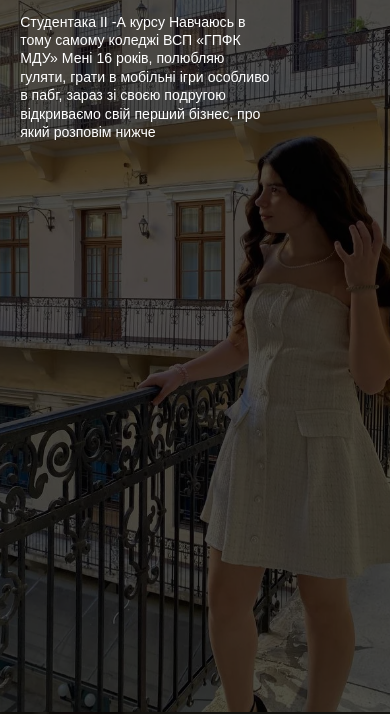
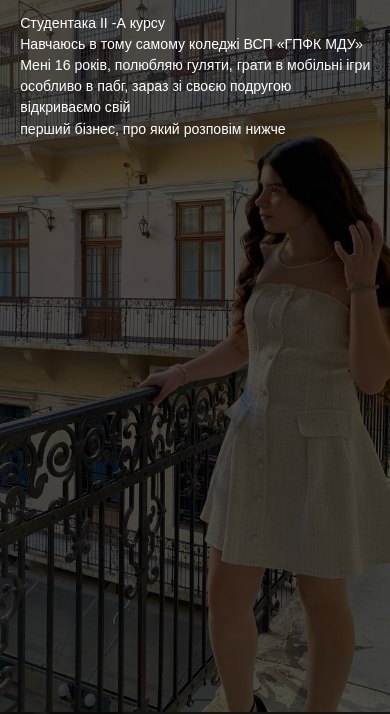
Before and after one commit to Tor4in/Nataly, a plain HTML site: page index.html in a window 390 px wide. Shown: the part 132-846 px from the top of the page. Drawn offline with nearby package versions, Linux system fonts and the light colour scheme.

Commit message:
Fix styles

```diff
--- a/style.css
+++ b/style.css
@@ -4,6 +4,7 @@ body, html {
   height: 200vh;
   overflow-x: hidden;
   font-family: Arial, sans-serif;
+  background-color: black;
 }
 
 /* ---------------- ЛОАДЕР ---------------- */
@@ -42,7 +43,7 @@ body, html {
     filter: brightness(.3);
     position: absolute;
     inset: 0;
-    z-index: -1;
+    z-index: 1;
   }
 
   .hero-text {
@@ -51,7 +52,7 @@ body, html {
     @media screen and (max-width: 600px) {
       top: 10%;
       p{
-        line-height: 1.3;
+        line-height: 1.5;
       }
     }
     left: clamp(1.25rem, 1.127vw + 0.986rem, 2rem);
@@ -60,11 +61,12 @@ body, html {
     }
     p{
       font-size: clamp(0.875rem, 0.939vw + 0.655rem, 1.5rem);
-      max-width: clamp(15.625rem, 21.596vw + 10.563rem, 30rem);
+      padding-right: 1rem;
+      white-space: pre-line;
     }
     color: white;
     opacity: 0;
-    z-index: 1;
+    z-index: 2;
   }
 }
 
@@ -76,7 +78,7 @@ body, html {
     width: 100%;
     height: 100%;
     inset: 0;
-    z-index: -1;
+    z-index: 1;
     position: absolute;
   }
   .content-text{
@@ -86,7 +88,7 @@ body, html {
     padding-left: 1rem;
     transform: translateY(-50%);
     max-width: 600px;
-    z-index: 1;
+    z-index: 2;
     h2{
       font-size: clamp(1.5rem, 0.751vw + 1.324rem, 2rem);
       margin-bottom: 20px;
```
